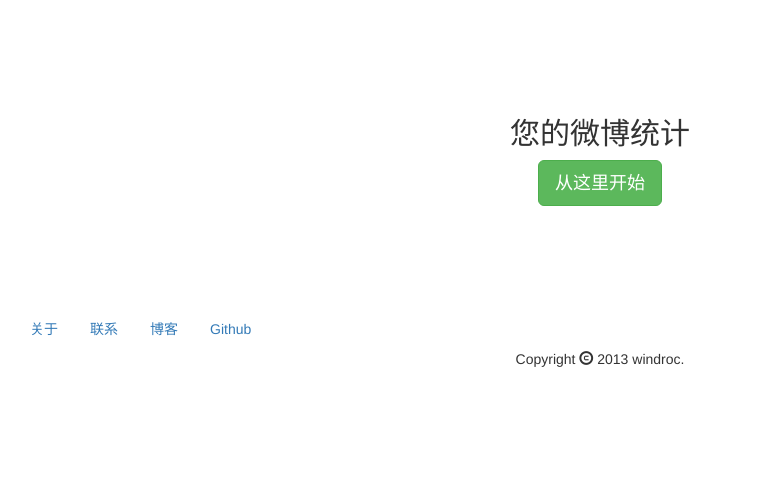
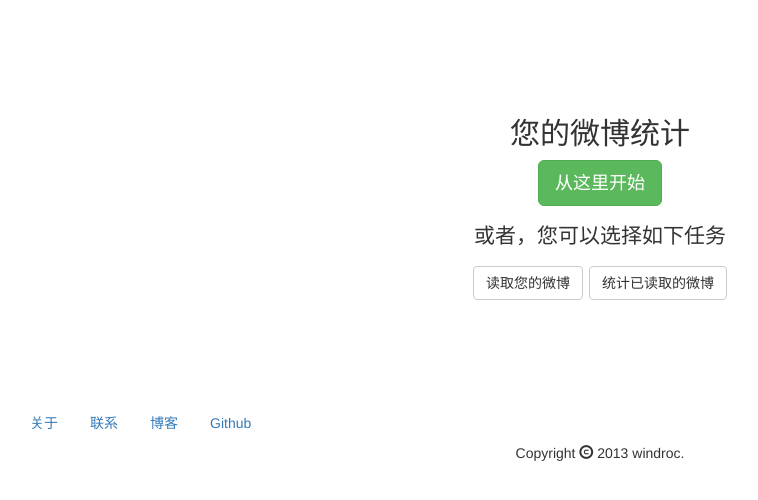
Before and after one commit to perillaroc/weibo-analytics, a Flask app: template myapp/templates/index.html in a window 1280 px wide. Shown: the part 51-551 px from the top of the page, without its empty margins (40-798 px from the left). Run offline with Flask 2, Linux system fonts and the light colour scheme; the template is opened without the code that fills it: most values are stand-ins (such as "Sample title", 1, 10 or a date in 2020); parts of the project's set-up code (start-up, migrations or seed data) failed here and were passed over; some libraries are stand-ins or nearby versions.

Commit message:
Add more button in index

```diff
--- a/myapp/templates/index.html
+++ b/myapp/templates/index.html
@@ -19,6 +19,11 @@
         <p>
             <a class="btn btn-lg btn-success btn_update_weibo" href="{{ url_for('update') }}">从这里开始</a>
         </p>
+        <p>或者，您可以选择如下任务</p>
+        <p>
+            <a class="btn btn-default" href="{{ url_for('update') }}">读取您的微博</a>
+            <a class="btn btn-default" href="{{ url_for('statistic') }}">统计已读取的微博</a>
+        </p>
         </div>
     </section>
 <!-- /index.html -->
```
